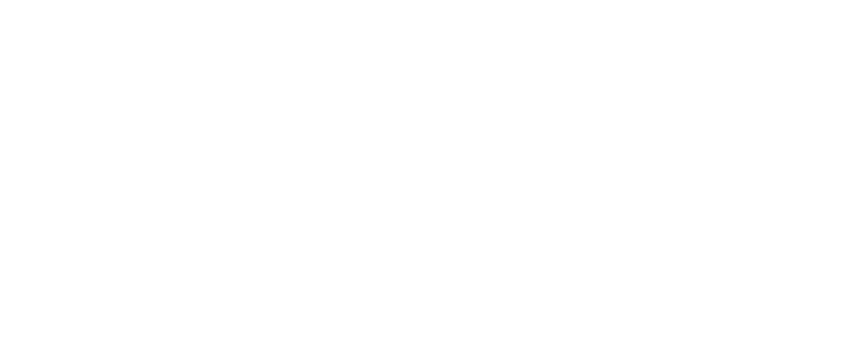
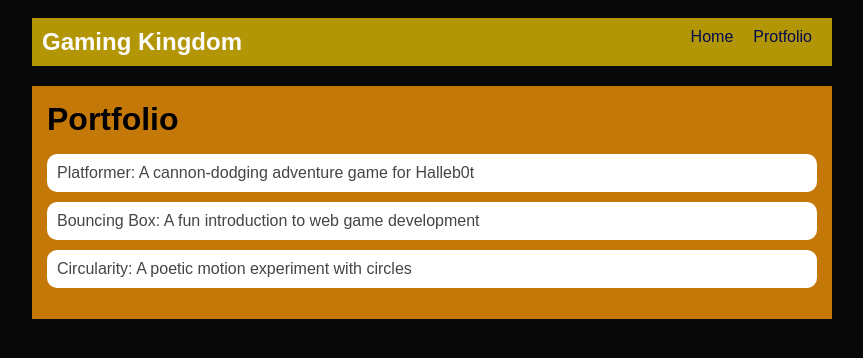
Before and after one commit to KH1LEGENDYYTT/KH1LEGENDYYTT.github.io, a plain HTML site: page portfolio.html in a window 1280 px wide. Shown: the whole page, without its empty margins (208-1071 px from the left). Drawn offline with Linux system fonts and the light colour scheme.

Commit message:
add portfolio page to website

```diff
--- a/portfolio.html
+++ b/portfolio.html
@@ -0,0 +1,42 @@
+<!DOCTYPE html>
+<html>
+  <head>
+    <title>Gaming Kingdom</title>
+ <link rel="stylesheet" href="style.css" />
+</head>
+
+  <body>
+    <!-- All content goes here -->
+    <div id="all-contents">
+    <nav>
+<h1> Gaming Kingdom</h1>
+<ul id="nav-ul">
+    <ul id="nav-ul">
+  <li class = "nav-li">
+    <a href = "index.html">Home</a>
+  </li>
+  <li class="nav-li">
+    <a
+    href="portfolio.html">Protfolio</a>
+  </li>
+  </ul>
+    </nav>
+
+<main>
+    <div class="content">
+    <h1>Portfolio</h1>
+    <ul id="portfolio">
+<li>
+  <a href="fsd-projects/platformer/">Platformer: A cannon-dodging adventure game for Halleb0t</a>
+</li>
+<li>
+  <a href="fsd-projects/bouncing-box/">Bouncing Box: A fun introduction to web game development</a>
+</li>
+<li>
+  <a href="fsd-projects/circularity/">Circularity: A poetic motion experiment with circles</a>
+</li>
+    </ul>
+    </div>
+</main>
+        </body>
+        </html>
--- a/style.css
+++ b/style.css
@@ -75,3 +75,29 @@
 h2, h3 {
     margin: 0px;
 }
+
+/* Portfolio styles */
+.content h1 {
+  color: black;
+}
+
+#portfolio {
+  list-style-type: none;
+  padding-left: 0;
+}
+
+#portfolio li {
+  background: #fff;
+  padding: 10px;
+  border-radius: 10px;
+  margin-bottom: 10px;
+}
+
+#portfolio li:hover {
+  background: #eee;
+}
+
+#portfolio a {
+  text-decoration: none;
+  color: #454545;
+}
```
Also changed, not shown: index.html (+7 -4 lines).
